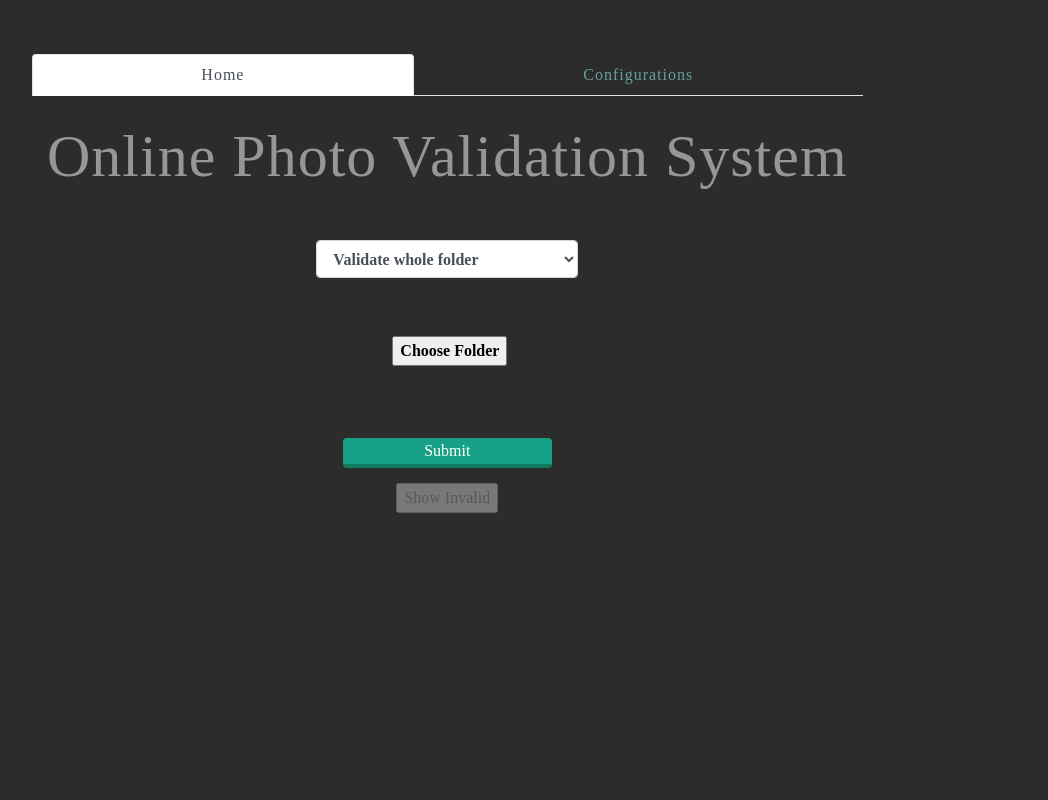
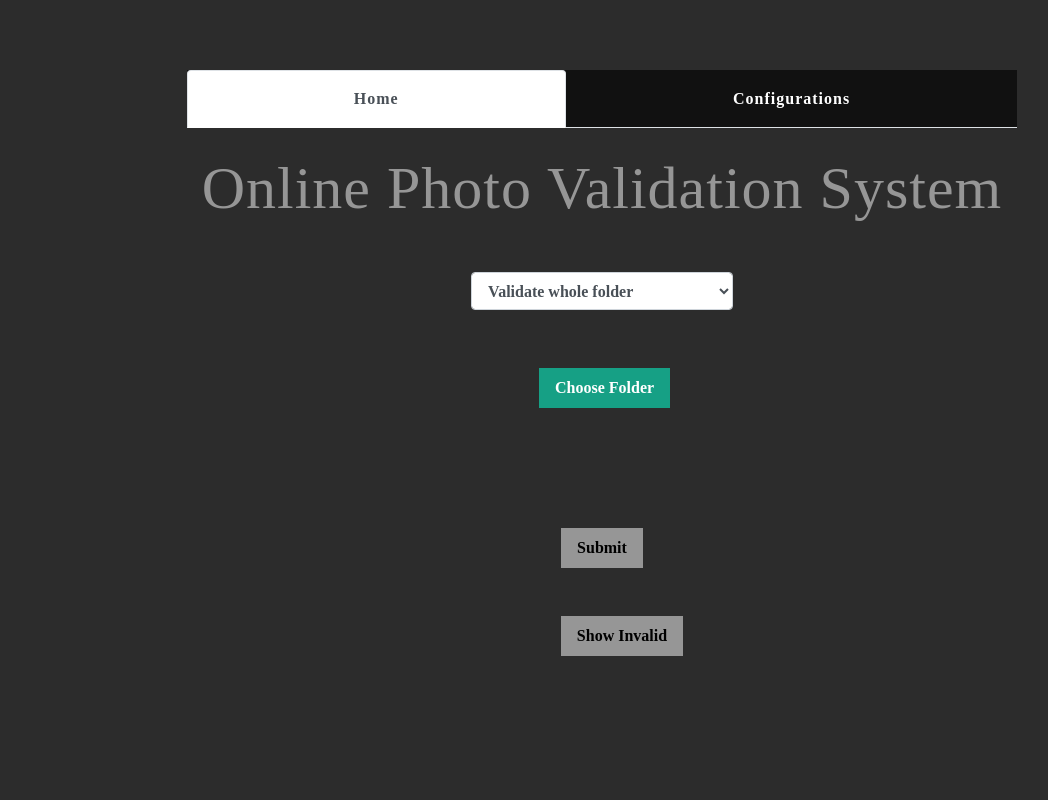
Before and after one commit to Bataju/OnlinePhotoValidator, a Django app: template validate/api/templates/api/index1.html in a window 1280 px wide. Shown: the whole page, without its empty margins (38-1086 px from the left). Run offline with Django 3.2, Linux system fonts and the light colour scheme; the template is opened without the code that fills it, so the values that code supplies are empty; some libraries are stand-ins or nearby versions.

Commit message:
few changes in the design of the homepagesection

```diff
--- a/validate/api/static/api/css/style.css
+++ b/validate/api/static/api/css/style.css
@@ -1,82 +1,98 @@
-#result{
-color:blue;
-font-weight:bold;
-}
-
-#uploadFolder{
-  margin-left: 23%;
-}
-
-#file{
-  margin: 0;
-  width: 100%;
-  height: 100%;
-  outline: none;
-  opacity: 0;
-}
-
-#btnSubmit{
-  margin: 0;
-  color: #fff;
-  background: #16a085;
-  border: none;
-  width: 40%;
-  height: 10%;
-  border-radius: 4px;
-  border-bottom: 4px solid #117A60;
-  transition: all .2s ease;
-  outline: none;
-}
-
-#allowedFormat{
-margin-left:60%;
-margin-top:-35%;
-width:100%
+/* Navigation Tabs */
+#nav-tab {
+  background: #111;
 
 }
 
-#configInput {
-
-margin-left:-30%
-
+#nav-tab-main {
+  margin-top: -2%;
+  display: flex;
+  justify-content: center;
 }
 
+.nav-link {
+  color: #fff;
+  border: none;
+  padding: 1rem 2rem;
+  font-weight: bold;
+  transition: background 0.3s;
+}
 
-#btnSaveConfig {
-  margin: 0;
+.nav-link.active {
+  background: #16a085;
   color: #fff;
+}
+/* About Section */
+.about-section {
+  display: flex;
+  flex-direction: column;
+  justify-content: center;
+  align-items: center;
+  padding: 5rem 0; /* Adjust top and bottom padding as needed */
+  background: rgba(22, 22, 22, 0.9);
+  min-height: 100vh;
+}
+
+.about-section p {
+  margin-bottom: 2rem; /* Reduce the margin bottom to adjust spacing */
+}
+
+#uploadFolder,
+#btnSubmit,
+#btnSaveConfig,
+#showInvalid {
+  font-weight: bold;
+  margin-top: 1rem;
+  margin-bottom: 2rem;
   background: #16a085;
+  color: #fff;
   border: none;
-  width: 20%;
-  height: 10%;
-  border-radius: 4px;
-  border-bottom: 4px solid #117A60;
-  transition: all .2s ease;
-  outline: none;
-  margin-top:20%;
-  margin-left:50%;
+  padding: 0.5rem 1rem;
+  cursor: pointer;
+  transition: background 0.3s;
+}
+#uploadFolder:hover,
+#btnSubmit:hover,
+#btnSaveConfig:hover,
+#showInvalid:hover {
+  color: #000;
+}
+#btnSubmit:disabled,
+#showInvalid:disabled {
+  background: rgba(255, 255, 255, 0.5);
+  color: #000;
+  cursor: not-allowed;
+}
+
+#allowedFormat {
+  color: rgba(255, 255, 255, 0.5);
+  font-size: 20px;
+  margin-left: 58%;
+  margin-top: -35%; /* Adjust this value as needed */
+  width: 100%;
+}
+
+#configInput {
+  margin-left: -30%;
 }
 
 #othersFormat {
-  margin-left:13%
+  margin-left: 13%;
 }
 
-#othersFormatText{
-   margin-left:15%
+#othersFormatText {
+  margin-left: 15%;
 }
-
-
 #uploadFolder{
   font-weight: bold;
   margin-top:11%;
   margin-left: 1%;
-
-
 }
 
-#selectedFolderText{
-  color:rgba(255, 255, 255, 0.5) ;
-  font-weight:bold;
+/* Selected Folder Text Styles */
+#selectedFolderText {
+  color: rgba(255, 255, 255, 0.5);
+  font-weight: bold;
   font-size: medium;
   width: 100%;
 }
@@ -91,19 +107,10 @@ margin-left:-30%
   }
 
 
-
-#nav-tab-main{
-  margin-top: -2%;
-}
-
-
-
   html, section {
       margin: 0;
       height: 100%;
   }
-
-
 
   .simple-text{
     color:rgba(255, 255, 255, 0.5) ;
@@ -112,27 +119,13 @@ html, section {
   }
 
   .head-text{
-  color:rgba(255, 255, 255, 0.5) ;
-  font-weight:bold;
-  font-size: medium;
     text-decoration: underline;
 
   }
-
-
-.about-section {
-  padding-top: 5rem;
-  /*background: -webkit-gradient(linear, left top, left bottom, from(#161616), color-stop(75%, rgba(22, 22, 22, 0.9)), to(rgba(255, 255, 255, 0.8)));*/
-  /*background: linear-gradient(to bottom, #161616 0%, rgba(22, 22, 22, 0.9) 75%, rgba(255, 255, 255, 0.8) 100%);*/
-  /*  background: -webkit-linear-gradient(top, rgba(22, 22, 22, 0.9) 80%, white 20%);*/
-  /*    background: -moz-linear-gradient(top, rgba(22, 22, 22, 0.9) 80%, white 20%);*/
-  /*    background: -ms-linear-gradient(top,  rgba(22, 22, 22, 0.9) 80%, white 20%);*/
-  /*    background: linear-gradient(top, black 80%, white 20%);*/
-
-  background: rgba(22, 22, 22, 0.9);
-
+  #result {
+    color: rgba(255, 255, 255, 0.5);
+    font-weight: bold;
+    padding: 20px;
+    font-family: 'Varela Round';
+    font-size: xx-large;
   }
-
-.about-section p {
-  margin-bottom: 5rem;
-}
--- a/validate/api/templates/api/index1.html
+++ b/validate/api/templates/api/index1.html
@@ -20,7 +20,7 @@
     <!-- Custom styles for this template -->
     <link href="{% static 'api/css/grayscale.css' %}" rel="stylesheet">
 
-    <script src="{% static 'api/js/jquer.js' %}"></script>
+    <script src="{% static 'api/js/jquery.js' %}"></script>
 
 </head>
 
@@ -77,7 +77,7 @@
 
                                 </form>
 
-                                <span id="result" style="color:rgba(255, 255, 255, 0.5) ;font-weight:bold;  font-family: 'Varela Round';  font-size:xx-large"></span>
+                                <span id="result"></span>
                                 <input type="button" value="Show Invalid" id="showInvalid" disabled/>
 
                             </div>
@@ -159,7 +159,7 @@
                     </div>
                     <input type="button" value="Save" id="btnSaveConfig"/>
                      </form>
-                     <span id="updatebutton" style="color:rgba(255, 255, 255, 0.5) ;font-weight:bold;  font-family: 'Varela Round';  font-size:xx-large"></span>
+                     <!-- <span id="updatebutton" style="color:rgba(255, 255, 255, 0.5) ;font-weight:bold;  font-family: 'Varela Round';  font-size:xx-large"></span> -->
 
 
 
```
Lines whose indentation alone changed are shown as unchanged.
